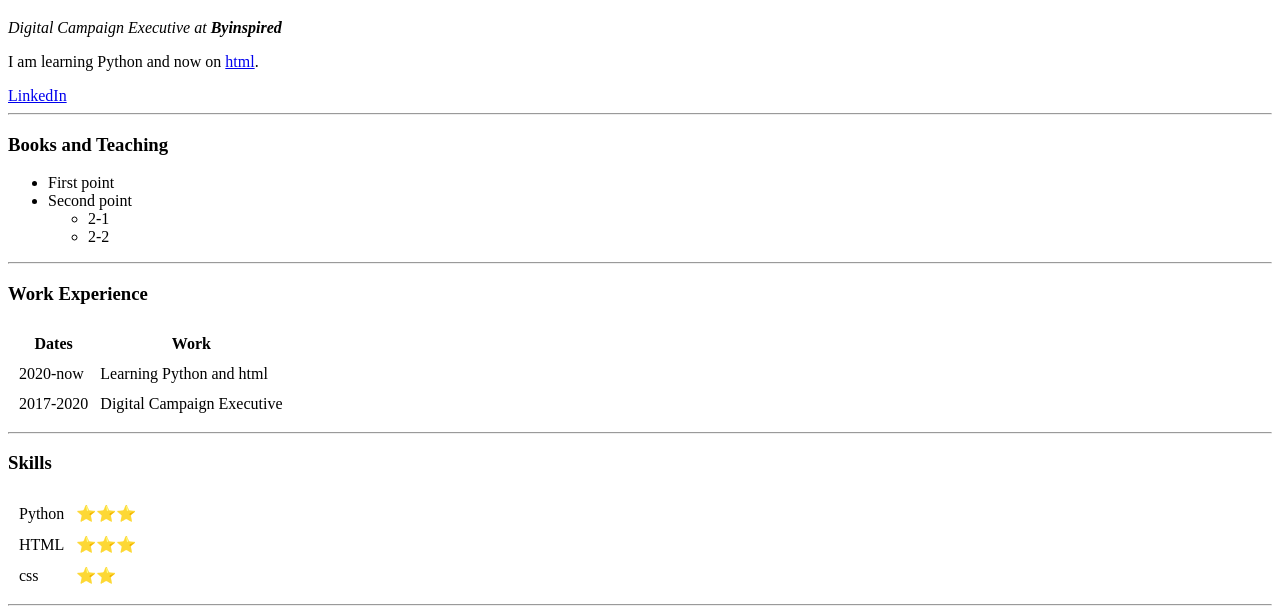
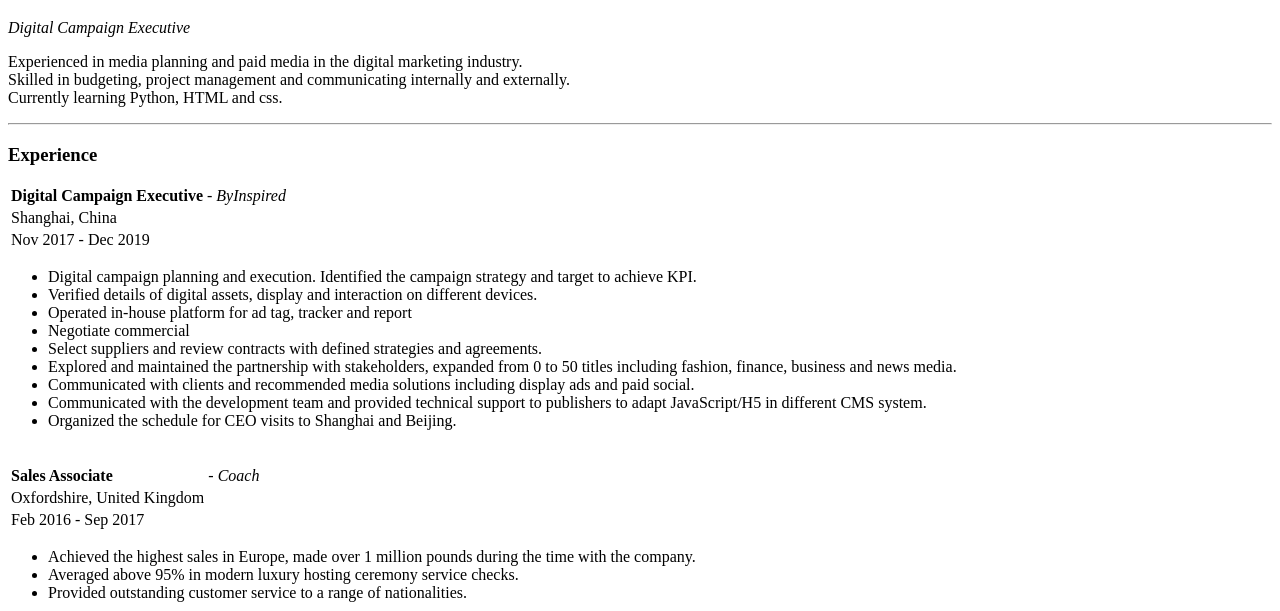
Before and after one commit to wenlin1008/cv, a plain HTML site: page index.html in a window 1280 px wide. Shown: the part 323-934 px from the top of the page. Drawn offline with Linux system fonts and the light colour scheme.

Commit message:
update the cv content

```diff
--- a/index.html
+++ b/index.html
@@ -7,39 +7,54 @@
   <body>
     <img src="images/circle-cropped-profile.png" alt="Profile Picture" width="250" height="250">
     <h1>Wenlin Ko</h1>
-    <p><em>Digital Campaign Executive at <strong>Byinspired</strong></em></p>
-    <p>I am learning Python and now on <a href="https://devdocs.io/html/">html</a>.</p>
-    <a href="https://www.linkedin.com/in/wenlin-ko-1008/">LinkedIn</a>
+    <p><em>Digital Campaign Executive</em></p>
+    <p>Experienced in media planning and paid media in the digital marketing industry.<br>
+      Skilled in budgeting, project management and communicating internally and externally.<br>
+    Currently learning Python, HTML and css.</p>
     <hr>
-    <h3>Books and Teaching</h3>
+    <h3>Experience</h3>
+    <table>
+      <tr>
+        <td><strong>Digital Campaign Executive</strong></td>
+        <td> - <em>ByInspired</em></td>
+      </tr>
+      <tr>
+        <td>Shanghai, China</td>
+      </tr>
+      <tr>
+        <td>Nov 2017 - Dec 2019</td>
+      </tr>
+    </table>
     <ul>
-      <li>First point</li>
-      <li>Second point</li>
-      <ul>
-        <li>2-1</li>
-        <li>2-2</li>
-      </ul>
+      <li> Digital campaign planning and execution. Identified the campaign
+strategy and target to achieve KPI.</li>
+      <li> Verified details of digital assets, display and interaction on different devices.</li>
+      <li>Operated in-house platform for ad tag, tracker and report</li>
+      <li>Negotiate commercial</li>
+      <li> Select suppliers and review contracts with defined strategies and agreements.</li>
+      <li>Explored and maintained the partnership with stakeholders, expanded from 0 to 50 titles including fashion, finance, business and news media.</li>
+      <li> Communicated with clients and recommended media solutions including display ads and paid social.</li>
+      <li>Communicated with the development team and provided technical support to publishers to adapt JavaScript/H5 in different CMS system.</li>
+      <li>Organized the schedule for CEO visits to Shanghai and Beijing.</li>
     </ul>
-    <hr>
-    <h3>Work Experience</h3>
-    <table cellspacing="10">
-      <thead>
-        <tr>
-          <th>Dates</th>
-          <th>Work</th>
-        </tr>
-      </thead>
-      <tbody>
-        <tr>
-          <td>2020-now</td>
-          <td>Learning Python and html</td>
-        </tr>
-        <tr>
-          <td>2017-2020</td>
-          <td>Digital Campaign Executive</td>
-        </tr>
-      </tbody>
+    <br>
+    <table>
+      <tr>
+        <td><strong>Sales Associate</strong></td>
+        <td> - <em>Coach</em></td>
+      </tr>
+      <tr>
+        <td>Oxfordshire, United Kingdom</td>
+      </tr>
+      <tr>
+        <td>Feb 2016 - Sep 2017</td>
+      </tr>
     </table>
+    <ul>
+      <li>Achieved the highest sales in Europe, made over 1 million pounds during the time with the company.</li>
+      <li>Averaged above 95% in modern luxury hosting ceremony service checks.</li>
+      <li>Provided outstanding customer service to a range of nationalities.</li>
+    </ul>
     <hr>
     <h3>Skills</h3>
     <table cellspacing="10">
@@ -57,6 +72,8 @@
       </tr>
     </table>
     <hr>
+    <a href="https://www.linkedin.com/in/wenlin-ko-1008/">LinkedIn</a>
+    <br>
     <a href="hobbies.html">My hobbies</a>
     <br>
     <a href="contact.html">Contact Me</a>
```
Also changed, not shown: contact.html (+2 -2 lines).
